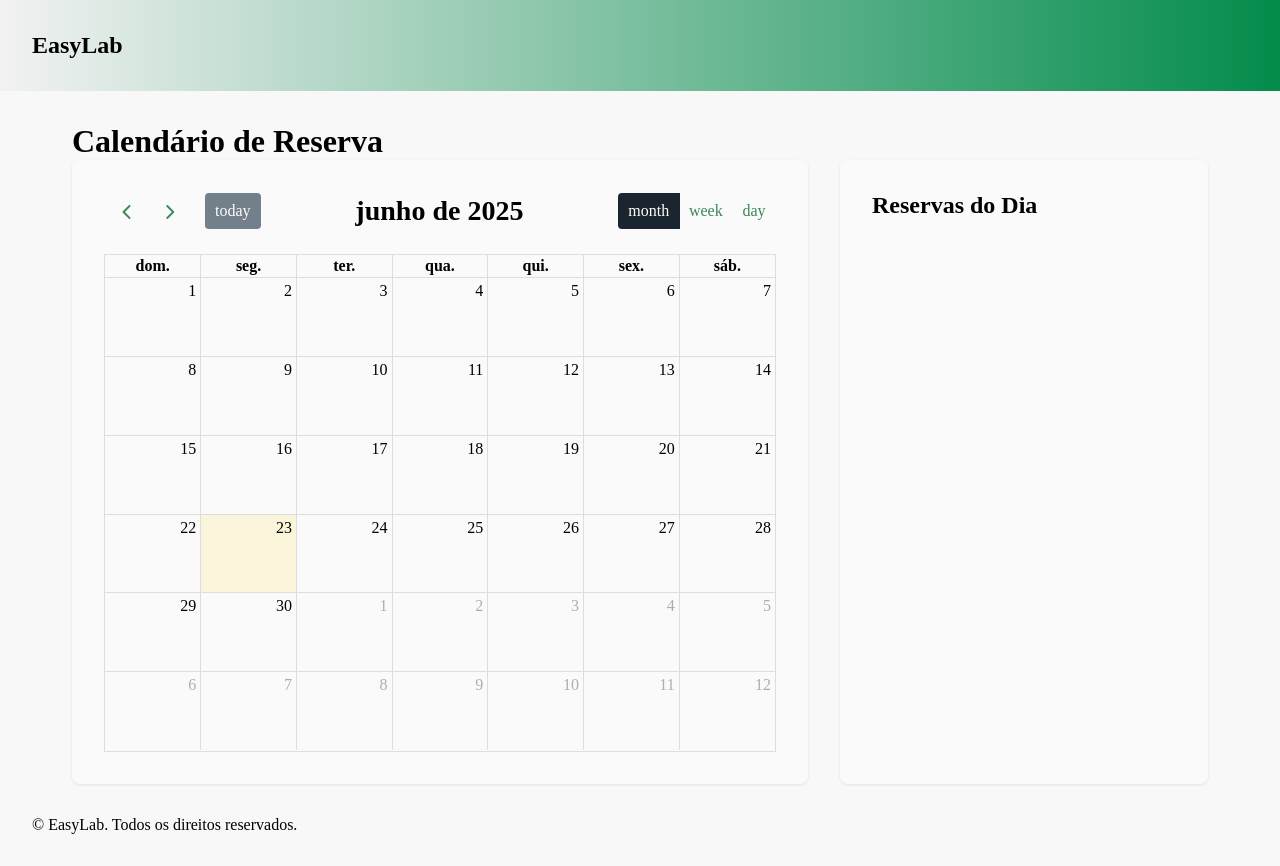
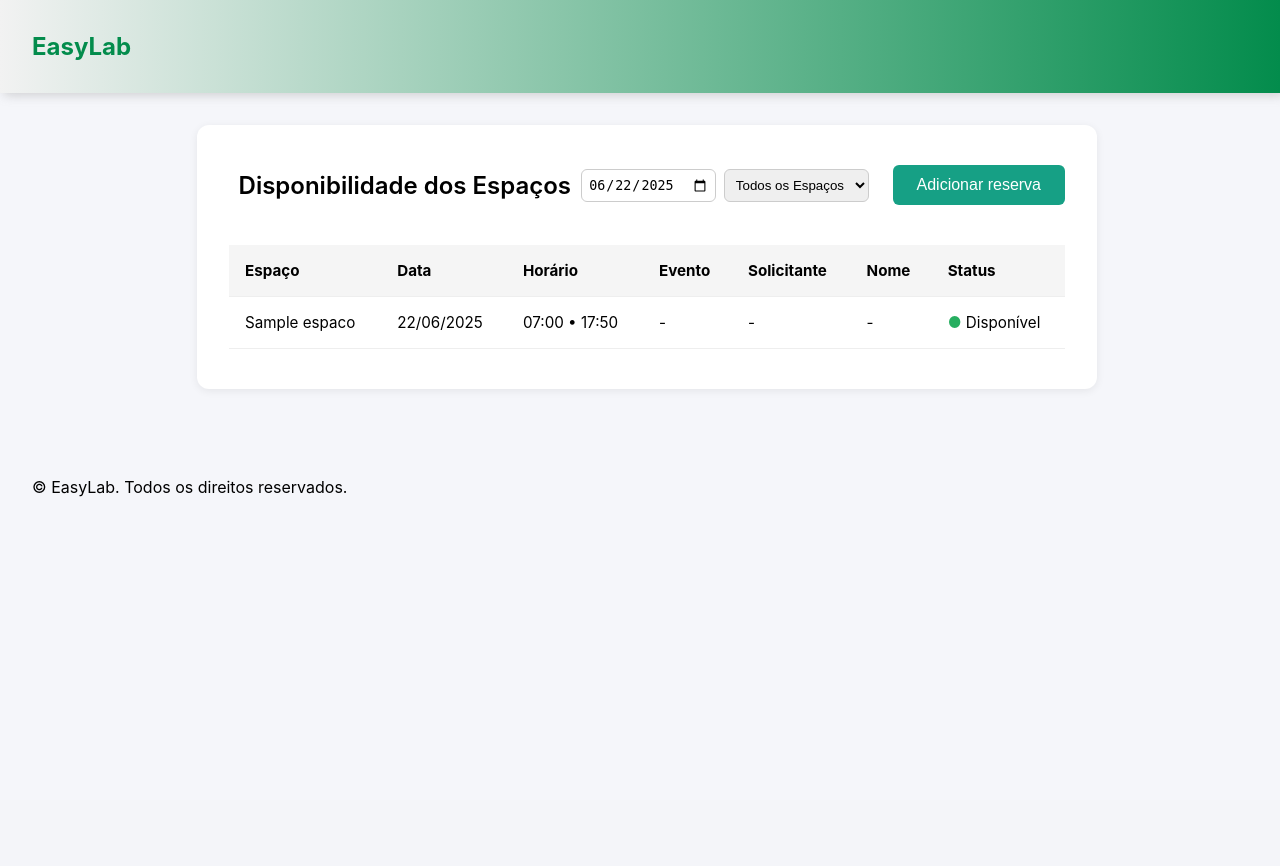
Before and after one commit to ArthurBandeira12/EasyLab, a PHP site: page /index.php?action=disponibilidade in a window 1280 px wide. After the commit the page ends 497 px from the top, so only its background shows below. Run offline with PHP 8.4, Linux system fonts and the light colour scheme; tables that the repository leaves empty hold one stand-in row (values such as "Sample post"); lists and menus that the app fills with data are empty.

Commit message:
Adição verificação de disponibilidade

```diff
--- a/index.php
+++ b/index.php
@@ -7,10 +7,12 @@ $action = $_GET['action'] ?? '';
 $id = $_GET['id'] ?? 0;
 
 $result = match ($action) {
-    'create-reserva' => $reservaController->create(),
-    'list-reserva'   => $reservaController->index(),
-    'read-reserva'   => $reservaController->read(),
-    default          => ['view' => './src/views/home.php', 'data' => []]
+    'create-reserva'      => $reservaController->create(),
+    'list-reserva'        => $reservaController->index(),
+    'read-reserva'        => $reservaController->read(),
+    // adicionei isso apenas para fazer a arota para disponibilidade
+    'disponibilidade'     => $reservaController->disponibilidade(),
+    default               => ['view' => './src/views/home.php', 'data' => []]
 };
 
 if (in_array($action, ['read-reserva'])) {
--- /dev/null
+++ b/src/assets/css/disponibilidade.css
@@ -0,0 +1,80 @@
+body {
+    background: #f5f6fa;
+    margin: 0;
+    font-family: 'Inter', Arial, sans-serif;
+}
+
+/*.container {
+    display: flex;
+    justify-content: center;
+    align-items: center;
+    min-height: 80vh;
+}
+    */
+
+.disponibilidade-outer-container {
+    display: flex;
+    justify-content: center;
+    align-items: flex-start;
+    min-height: 40vh;
+    padding-bottom: 2rem;
+    padding-right: 5rem;
+}
+
+.disponibilidade-container {
+    background: #fff;
+    border-radius: 12px;
+    box-shadow: 0 2px 8px rgba(0,0,0,0.07);
+    padding: 2.5rem 2rem;
+    min-width: 900px;
+    max-width: 2500px;
+    width: 100%;
+    margin-left: 125px;
+}
+
+.disponibilidade-header {
+    display: flex;
+    justify-content: space-between;
+    align-items: center;
+    margin-bottom: 2.5rem;
+}
+
+.disponibilidade-header h2 {
+    margin: 0;
+    font-size: 1.5rem;
+    font-weight: 600;
+    text-align: left;
+    width: auto;
+}
+
+.disponibilidade-table {
+    width: 100%;
+    border-collapse: collapse;
+    font-size: 0.95rem;
+}
+
+.disponibilidade-table th, .disponibilidade-table td {
+    padding: 1rem;
+    text-align: left;
+    border-bottom: 1px solid #eee;
+}
+
+.disponibilidade-table th {
+    background: #f5f5f5;
+    font-weight: bold;
+}
+
+.btn-filtrar, .btn-adicionar {
+    background: #16a085;
+    color: #fff;
+    border: none;
+    border-radius: 6px;
+    padding: 0.7em 1.5em;
+    margin-left: 0.5em;
+    cursor: pointer;
+    font-size: 1em;
+}
+
+.btn-filtrar {
+    background: #138d75;
+}
--- a/src/assets/css/home.css
+++ b/src/assets/css/home.css
@@ -20,26 +20,38 @@
     box-shadow: 0 1px 3px rgba(0, 0, 0, 0.1);
     flex: 1 1 300px;
     min-width: 250px;
+    display: flex;
+    flex-direction: column;
+    min-height: 300px; /* ajuste conforme necessário */
+    position: relative;
+}
+
+.btn-disponibilidade-wrapper {
+    margin-top: auto;
+    display: flex;
+    justify-content: flex-end;
+    padding-top: 1.5rem;
 }
 
 .modal {
+    display: flex;
     align-items: center;
     justify-content: center;
     position: fixed;
     width: 100%;
-    height: 100vh;
-    top: 0;
-    left: 0;
+    height: 100%;
+    inset: 0;
     z-index: 999;
     background-color: rgba(0, 0, 0, 0.4);
     opacity: 1;
 }
 
 .modal-content {
-    max-width: 50%;
-    height: 500px;
-    margin-top: 200px;
     background-color: #FAFAFA;
+    width: 90%;
+    max-width: 700px;
+    max-height: 100vh;
+    margin: 15% auto;
     padding: 20px;
     border-radius: 8px;
     box-shadow: 4px 2px 10px 0px rgba(75, 75, 75, 0.4);
@@ -72,3 +84,21 @@
 .btn-close-modal:active {
     background-color: #CDCDCD;
 }
+
+.btn-disponibilidade {
+    display: inline-block;
+    margin-top: 1.5rem;
+    padding: 0.7em 1.5em;
+    background: #16a085;
+    color: #fff;
+    border: none;
+    border-radius: 6px;
+    font-size: 1em;
+    text-decoration: none;
+    cursor: pointer;
+    transition: background 0.2s;
+}
+
+.btn-disponibilidade:hover {
+    background: #138d75;
+}
--- a/src/assets/css/style.css
+++ b/src/assets/css/style.css
@@ -23,6 +23,8 @@ main {
     justify-content: space-between;
     align-items: center;
     padding: 2rem 2rem;
+    box-shadow: 4px 2px 10px 0px rgba(145, 145, 145, 0.4);
+    color: #038C4C;
 }
 
 
--- a/src/assets/js/calendar.js
+++ b/src/assets/js/calendar.js
@@ -51,7 +51,6 @@ document.addEventListener('DOMContentLoaded', async function () {
         fetch('index.php?action=read-reserva')
             .then(res => res.json())
             .then(json => {
-
                 console.log(json)
                 const eventos = json.reservas.map(function (reserva) {
                     const inicio = reserva.inicio_reserva.substring(11, 16);
@@ -65,6 +64,25 @@ document.addEventListener('DOMContentLoaded', async function () {
                 });
 
                 calendar.addEventSource(eventos);
+
+                // para mostraar as resrvas do dia atual
+                const hoje = new Date().toISOString().slice(0, 10);
+                const reservasHoje = json.reservas.filter(r => r.inicio_reserva.startsWith(hoje));
+                const reservaContainer = document.querySelector('#lista-reservas');
+                if (reservaContainer) {
+                    if (reservasHoje.length === 0) {
+                        reservaContainer.innerHTML = `<p>Nenhuma reserva para hoje.</p>`;
+                    } else {
+                        let html = `<ul>`;
+                        reservasHoje.forEach(r => {
+                            const inicio = r.inicio_reserva.substring(11, 16);
+                            const fim = r.fim_reserva.substring(11, 16);
+                            html += `<li><b>${r.nome}</b>: ${inicio} - ${fim}</li>`;
+                        });
+                        html += `</ul>`;
+                        reservaContainer.innerHTML = html;
+                    }
+                }
             });
     } catch (error) {
         console.log('Erro ao carregar eventos:', error);
--- a/src/components/head.php
+++ b/src/components/head.php
@@ -5,5 +5,6 @@
     <meta name="viewport" content="width=device-width, initial-scale=1.0">
     <link rel="stylesheet" href="https://cdnjs.cloudflare.com/ajax/libs/font-awesome/6.7.2/css/all.min.css" integrity="sha512-Evv84Mr4kqVGRNSgIGL/F/aIDqQb7xQ2vcrdIwxfjThSH8CSR7PBEakCr51Ck+w+/U6swU2Im1vVX0SVk9ABhg==" crossorigin="anonymous" referrerpolicy="no-referrer" />
     <link rel="stylesheet" href="/src/assets/css/style.css">
+    <link rel="stylesheet" href="/src/assets/css/disponibilidade.css">
     <title>EasyLab</title>
 </head>
--- a/src/components/header.php
+++ b/src/components/header.php
@@ -14,7 +14,7 @@
             <!--<ul>
                 <li><a href="#">Calendário de Reserva</a></li>
                 <li><a href="#">Histórico de Reservas</a></li>
-                <li><a href="#">Disponibilidade dos Espaços</a></li>
+                <li><a href="index.php?action=disponibilidade">Disponibilidade dos Espaços</a></li>
                 <li><a href="#">Configurações</a></li>
                 <li><a href="#">Sair</a></li>
             </ul>-->
--- a/src/controllers/ReservaController.php
+++ b/src/controllers/ReservaController.php
@@ -48,13 +48,47 @@ class ReservaController
         $disciplinas = $this->db->query("SELECT id, nome FROM disciplina")->fetchAll(PDO::FETCH_ASSOC);
         $eventos = $this->db->query("SELECT id, nome FROM evento")->fetchAll(PDO::FETCH_ASSOC);
 
-        if ($_SERVER['REQUEST_METHOD'] == 'POST') {
+        if ($_SERVER['REQUEST_METHOD'] == 'POST') { // eu encontrei um problema no codigo onde dava dando para enviar preencher, então botei esse if para não acontecer.
+            if (
+            empty($_POST['data']) ||
+            empty($_POST['inicio_reserva']) ||
+            empty($_POST['fim_reserva']) ||
+            empty($_POST['espaco_id']) ||
+            empty($_POST['disciplina_id']) ||
+            empty($_POST['evento_id'])
+        ) {
+            echo "<script>alert('Preencha todos os campos obrigatórios!'); window.history.back();</script>";
+            exit;
+        }
+
+            $espaco_id = $_POST['espaco_id'];
+            $inicio_reserva = $_POST['inicio_reserva'];
+            $fim_reserva = $_POST['fim_reserva'];
+
+             $stmt = $this->db->prepare(
+             "SELECT * FROM reserva
+             WHERE espaco_id = :espaco_id
+             AND inicio_reserva < :fim_reserva
+            AND fim_reserva > :inicio_reserva"
+            );
+
+            $stmt->execute([
+                "espaco_id" => $espaco_id,
+                "inicio_reserva" => $inicio_reserva,
+                "fim_reserva" => $fim_reserva,
+            ]);
+
+            if ($stmt->fetch()){
+                echo "<script>alert('Já existe uma reserva para este espaço nesse horário!'); window.history.back();</script>";
+                exit;
+            }
+
             $this->reserva->usuario_id = 1;
             $this->reserva->data = $_POST['data'];
-            $this->reserva->inicio_reserva = $_POST['inicio_reserva'];
-            $this->reserva->fim_reserva = $_POST['fim_reserva'];
+            $this->reserva->inicio_reserva =  $inicio_reserva;
+            $this->reserva->fim_reserva = $fim_reserva;
             $this->reserva->observacao = $_POST['observacao'];
-            $this->reserva->espaco_id = $_POST['espaco_id'];
+            $this->reserva->espaco_id = $espaco_id;
             $this->reserva->disciplina_id = $_POST['disciplina_id'];
             $this->reserva->evento_id = $_POST['evento_id'];
 
@@ -65,5 +99,110 @@ class ReservaController
 
         return ['view' => './src/views/home.php', 'data' => []];
     }
+// area para verificar a disponibilidade dos espaços
+    public function disponibilidade()
+    {
+        $inicio_dia = '07:00';
+        $fim_dia = '17:50';
+        $data_filtro = $_GET['data'] ?? date('Y-m-d');
+        $espaco_filtro = $_GET['espaco_id'] ?? '';
+
+        $espacos = $this->db->query("SELECT id, nome FROM espaco")->fetchAll(PDO::FETCH_ASSOC);
+        $disciplinas = $this->db->query("SELECT id, nome FROM disciplina")->fetchAll(PDO::FETCH_ASSOC);
+        $eventos = $this->db->query("SELECT id, nome FROM evento")->fetchAll(PDO::FETCH_ASSOC);
+
+        $sql = "SELECT r.*, e.nome AS espaco_nome, u.nome AS usuario_nome, ev.nome AS evento_nome
+                FROM reserva r
+                INNER JOIN espaco e ON r.espaco_id = e.id
+                LEFT JOIN usuario u ON r.usuario_id = u.id
+                LEFT JOIN evento ev ON r.evento_id = ev.id
+                WHERE r.data = :data";
+        $params = ['data' => $data_filtro];
+
+        if ($espaco_filtro) {
+            $sql .= " AND r.espaco_id = :espaco_id";
+            $params['espaco_id'] = $espaco_filtro;
+        }
+        $sql .= " ORDER BY r.inicio_reserva";
+        $stmt = $this->db->prepare($sql);
+        $stmt->execute($params);
+        $reservas = $stmt->fetchAll(PDO::FETCH_ASSOC);
+        $map = [];
+        foreach ($reservas as $reserva) {
+            $map[$reserva['espaco_id']][] = $reserva;
+        }
+        $resultados = [];
+        foreach ($espacos as $espaco) {
+            if ($espaco_filtro && $espaco['id'] != $espaco_filtro) continue;
+
+            $reservas_espaco = $map[$espaco['id']] ?? [];
+            if (empty($reservas_espaco)) {
+                $resultados[] = [
+                    'espaco' => $espaco['nome'],
+                    'data' => $data_filtro,
+                    'inicio' => $inicio_dia,
+                    'fim' => $fim_dia,
+                    'evento' => '-',
+                    'solicitante' => '-',
+                    'nome' => '-',
+                    'status' => 'Disponível'
+                ];
+                continue;
+            }
+            usort($reservas_espaco, function($a, $b) {
+                return strcmp($a['inicio_reserva'], $b['inicio_reserva']);
+            });
+            $last_end = $inicio_dia;
+            foreach ($reservas_espaco as $reserva) {
+                $inicio_reserva = date('H:i', strtotime($reserva['inicio_reserva']));
+                $fim_reserva = date('H:i', strtotime($reserva['fim_reserva']));
+                if ($inicio_reserva > $last_end) {
+                    $resultados[] = [
+                        'espaco' => $espaco['nome'],
+                        'data' => $data_filtro,
+                        'inicio' => $last_end,
+                        'fim' => date('H:i', strtotime($inicio_reserva . ':00') - 60),
+                        'evento' => '-',
+                        'solicitante' => '-',
+                        'nome' => '-',
+                        'status' => 'Disponível'
+                    ];
+                }
+                $resultados[] = [
+                    'espaco' => $espaco['nome'],
+                    'data' => $data_filtro,
+                    'inicio' => $inicio_reserva,
+                    'fim' => $fim_reserva,
+                    'evento' => $reserva['evento_nome'],
+                    'solicitante' => 'Professor',
+                    'nome' => $reserva['usuario_nome'],
+                    'status' => 'Indisponível'
+                ];
+                $last_end = $fim_reserva;
+            }
+            if ($last_end < $fim_dia) {
+                $resultados[] = [
+                    'espaco' => $espaco['nome'],
+                    'data' => $data_filtro,
+                    'inicio' => $last_end,
+                    'fim' => $fim_dia,
+                    'evento' => '-',
+                    'solicitante' => '-',
+                    'nome' => '-',
+                    'status' => 'Disponível'
+                ];
+            }
+        }
+        return [
+            'view' => './src/views/espacos/disponibilidade.php',
+            'data' => [
+                'reservas' => $resultados,
+                'data_filtro' => $data_filtro,
+                'espacos' => $espacos,
+                'disciplinas' => $disciplinas,
+                'eventos' => $eventos
+            ]
+        ];
+    }
 }
 ?>
--- /dev/null
+++ b/src/views/espacos/disponibilidade.php
@@ -0,0 +1,103 @@
+<?php include_once './src/components/head.php'; ?>
+
+<body>
+    <?php include_once './src/components/header.php'; ?>
+
+    <main>
+        <div class="container">
+            <div class="disponibilidade-outer-container">
+                <section class="disponibilidade-container">
+                    <div class="disponibilidade-header" style="display: flex; justify-content: space-between; align-items: center;">
+                        <h2 style="flex:1; text-align:center;">Disponibilidade dos Espaços</h2>
+                        <form method="get" style="margin-right: 1em; display: flex; gap: 0.5em;">
+                            <input type="hidden" name="action" value="disponibilidade">
+                            <input type="date" name="data" value="<?= htmlspecialchars($data_filtro) ?>" onchange="this.form.submit()" style="padding: 0.5em; border-radius: 6px; border: 1px solid #ccc;">
+                            <select name="espaco_id" onchange="this.form.submit()" style="padding: 0.5em; border-radius: 6px; border: 1px solid #ccc;">
+                                <option value="">Todos os Espaços</option>
+                                <?php foreach ($espacos as $espaco): ?>
+                                    <option value="<?= $espaco['id'] ?>" <?= (isset($_GET['espaco_id']) && $_GET['espaco_id'] == $espaco['id']) ? 'selected' : '' ?>>
+                                        <?= htmlspecialchars($espaco['nome']) ?>
+                                    </option>
+                                <?php endforeach; ?>
+                            </select>
+                        </form>
+                        <div>
+                            <button type="button" class="btn-adicionar" id="abrirModalReserva">Adicionar reserva</button>
+                        </div>
+                    </div>
+                    <table class="disponibilidade-table">
+                        <thead>
+                            <tr>
+                                <th>Espaço</th>
+                                <th>Data</th>
+                                <th>Horário</th>
+                                <th>Evento</th>
+                                <th>Solicitante</th>
+                                <th>Nome</th>
+                                <th>Status</th>
+                            </tr>
+                        </thead>
+                        <tbody>
+                            <?php foreach ($reservas as $reserva): ?>
+                            <tr>
+                                <td><?= !empty($reserva['espaco']) ? htmlspecialchars($reserva['espaco']) : '-' ?></td>
+                                <td>
+                                    <?= !empty($reserva['data']) ? date('d/m/Y', strtotime($reserva['data'])) : '-' ?>
+                                </td>
+                                <td>
+                                    <?= !empty($reserva['inicio']) ? date('H:i', strtotime($reserva['inicio'])) : '00:00' ?>
+                                    •
+                                    <?= !empty($reserva['fim']) ? date('H:i', strtotime($reserva['fim'])) : '00:00' ?>
+                                </td>
+                                <td><?= !empty($reserva['evento']) ? htmlspecialchars($reserva['evento']) : '-' ?></td>
+                                <td><?= !empty($reserva['solicitante']) ? htmlspecialchars($reserva['solicitante']) : '-' ?></td>
+                                <td><?= !empty($reserva['nome']) ? htmlspecialchars($reserva['nome']) : '-' ?></td>
+                                <td>
+                                    <?php if ($reserva['status'] === 'Indisponível'): ?>
+                                        <span style="color: #e74c3c;">●</span> Indisponível
+                                    <?php else: ?>
+                                        <span style="color: #27ae60;">●</span> Disponível
+                                    <?php endif; ?>
+                                </td>
+                            </tr>
+                            <?php endforeach; ?>
+                        </tbody>
+                    </table>
+                </section>
+            </div>
+        </div>
+    </main>
+
+    <?php include_once './src/components/footer.php'; ?>
+
+    <!-- Parte feita para acessar o modal -->
+    <div id="modalReserva" class="modal-reserva" style="display:none;">
+        <div class="modal-reserva-content">
+            <span class="close-modal-reserva" id="fecharModalReserva">&times;</span>
+            <?php include './src/views/reserva/create.php'; ?>
+        </div>
+    </div>
+</body>
+</html>
+<script>
+document.addEventListener('DOMContentLoaded', function() {
+    document.getElementById('abrirModalReserva').onclick = function() {
+        document.getElementById('modalReserva').style.display = 'block';
+    };
+    document.getElementById('fecharModalReserva').onclick = function() {
+        document.getElementById('modalReserva').style.display = 'none';
+    };
+    var closeBtns = document.querySelectorAll('#modalReserva .btn-close-modal');
+    closeBtns.forEach(function(btn) {
+        btn.onclick = function() {
+            document.getElementById('modalReserva').style.display = 'none';
+        }
+    });
+    window.onclick = function(event) {
+        var modal = document.getElementById('modalReserva');
+        if (event.target == modal) {
+            modal.style.display = "none";
+        }
+    }
+});
+</script>
--- a/src/views/home.php
+++ b/src/views/home.php
@@ -16,6 +16,11 @@
 
             <section class="reserva-container">
                 <h2>Reservas do Dia</h2>
+                <! onde coloquei o botão para ir para disponibilidade !>
+                <div id="lista-reservas"></div>
+                <div class="btn-disponibilidade-wrapper">
+                    <a href="index.php?action=disponibilidade" class="btn-disponibilidade">Ver Disponibilidade</a>
+                </div>
             </section>
         </div>
     </main>
--- a/src/views/reserva/create.php
+++ b/src/views/reserva/create.php
@@ -16,23 +16,23 @@
 
             <label for="fim_reserva">Fim</label>
             <input type="datetime-local" id="fim_reserva" name="fim_reserva" required>
-
+            <! aqui foi onde fiz a modificaão para o usuario não enviar o formulario sem preencher os campos !>
             <select id="espaco_id" name="espaco_id" required>
-                <option>Selecione um espaço</option>
+                <option value="">Selecione um espaço</option> //fiz uma pequena modific
                 <?php foreach ($espacos as $espaco): ?>
                     <option value="<?= $espaco['id'] ?>"><?= $espaco['nome'] ?></option>
                 <?php endforeach; ?>
             </select>
 
             <select id="disciplina_id" name="disciplina_id" required>
-                <option>Selecione uma disciplina</option>
+                <option value="">Selecione uma disciplina</option>
                 <?php foreach ($disciplinas as $disciplina): ?>
                     <option value="<?= $disciplina['id'] ?>"><?= $disciplina['nome'] ?></option>
                 <?php endforeach; ?>
             </select>
 
             <select id="evento_id" name="evento_id" required>
-                <option>Selecione um evento</option>
+                <option value="">Selecione um evento</option>
                 <?php foreach ($eventos as $evento): ?>
                     <option value="<?= $evento['id'] ?>"><?= $evento['nome'] ?></option>
                 <?php endforeach; ?>
@@ -47,3 +47,17 @@
         </form>
     </div>
 </div>
+<! essa area fiz pq estava acontencendo um erro onde não dava para fechar o modal na area disponibilidade !>
+<script>
+document.addEventListener('DOMContentLoaded', function() {
+    var closeBtn = document.querySelector('.btn-close-modal');
+    if (closeBtn) {
+        closeBtn.onclick = function() {
+            var modal = document.getElementById('modal');
+            if (modal) modal.style.display = 'none';
+            var modalReserva = document.getElementById('modalReserva');
+            if (modalReserva) modalReserva.style.display = 'none';
+        }
+    }
+});
+</script>
```
